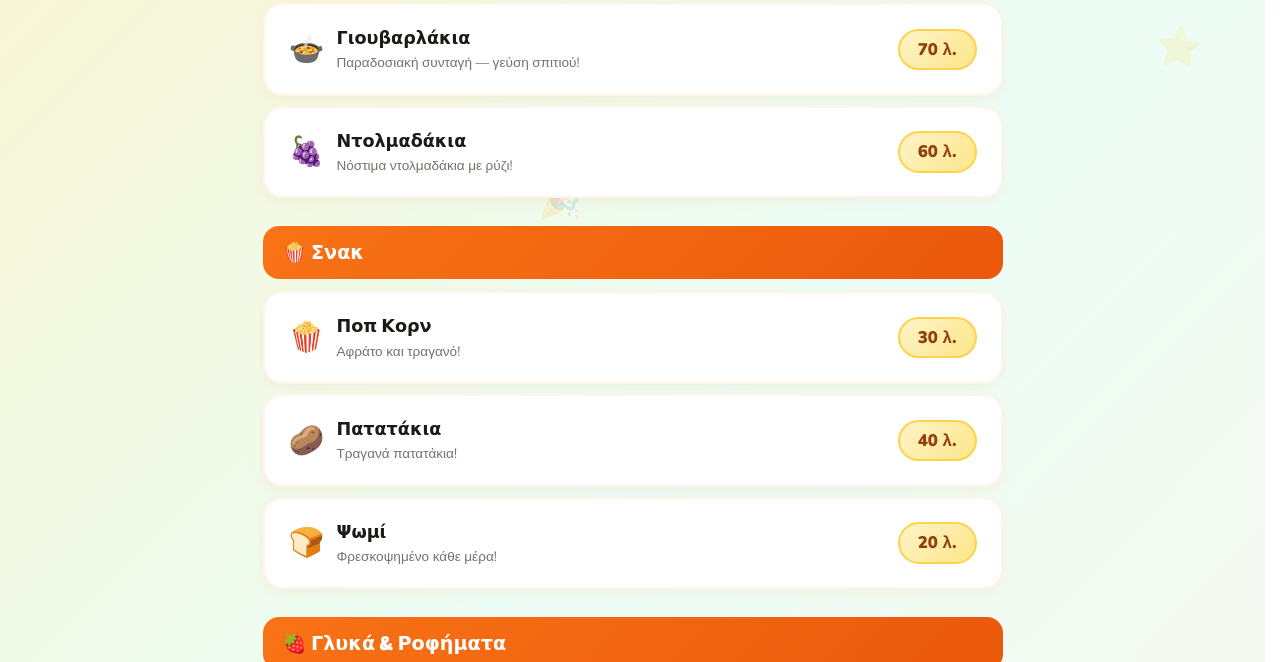
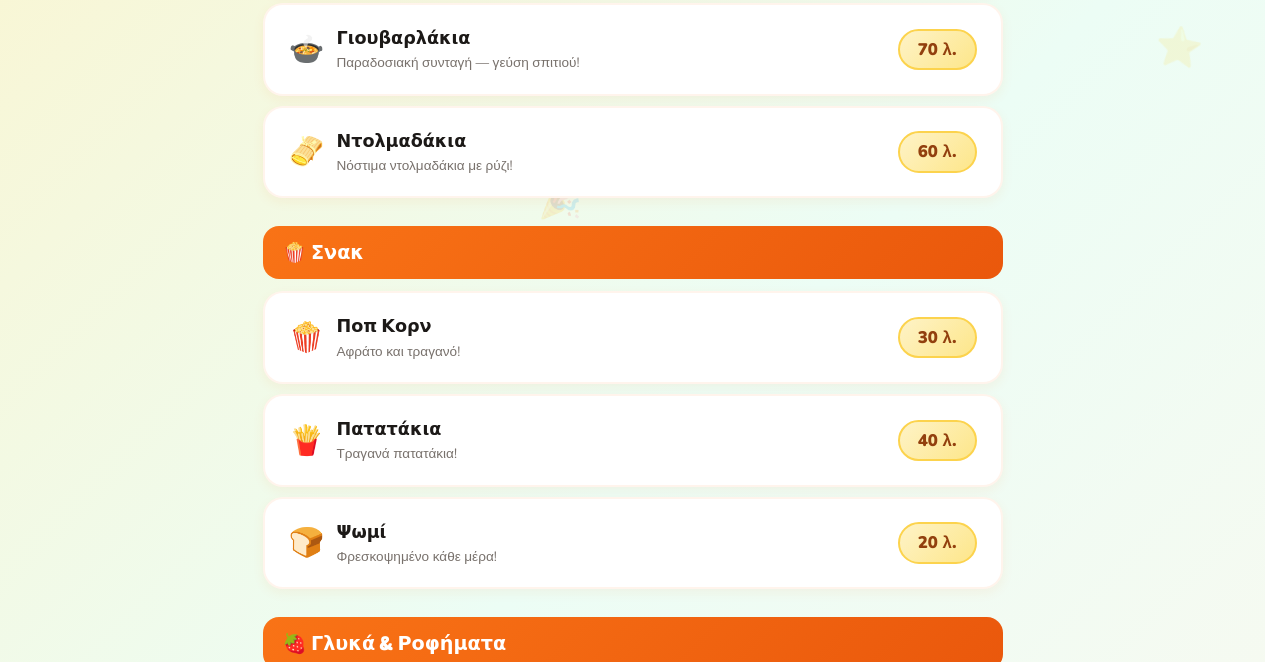
Before and after one commit to ppetrospapadakis/phaistos-fai-gr, a website: page menu.html in a window 1280 px wide. Shown: the part 530-1192 px from the top of the page. Drawn offline with nearby package versions, Linux system fonts and the light colour scheme.

Commit message:
Fix emojis: Πατατάκια=🍟 Ντολμαδάκια=🫔

```diff
--- a/menu.html
+++ b/menu.html
@@ -164,7 +164,7 @@
 
         <div class="menu-card">
             <div class="menu-item-left">
-                <span class="menu-emoji">🍇</span>
+                <span class="menu-emoji">🫔</span>
                 <div>
                     <div class="menu-item-name">Ντολμαδάκια</div>
                     <div class="menu-item-desc">Νόστιμα ντολμαδάκια με ρύζι!</div>
@@ -189,7 +189,7 @@
 
         <div class="menu-card">
             <div class="menu-item-left">
-                <span class="menu-emoji">🥔</span>
+                <span class="menu-emoji">🍟</span>
                 <div>
                     <div class="menu-item-name">Πατατάκια</div>
                     <div class="menu-item-desc">Τραγανά πατατάκια!</div>
```
Also changed, not shown: products.html (+2 -2 lines).
